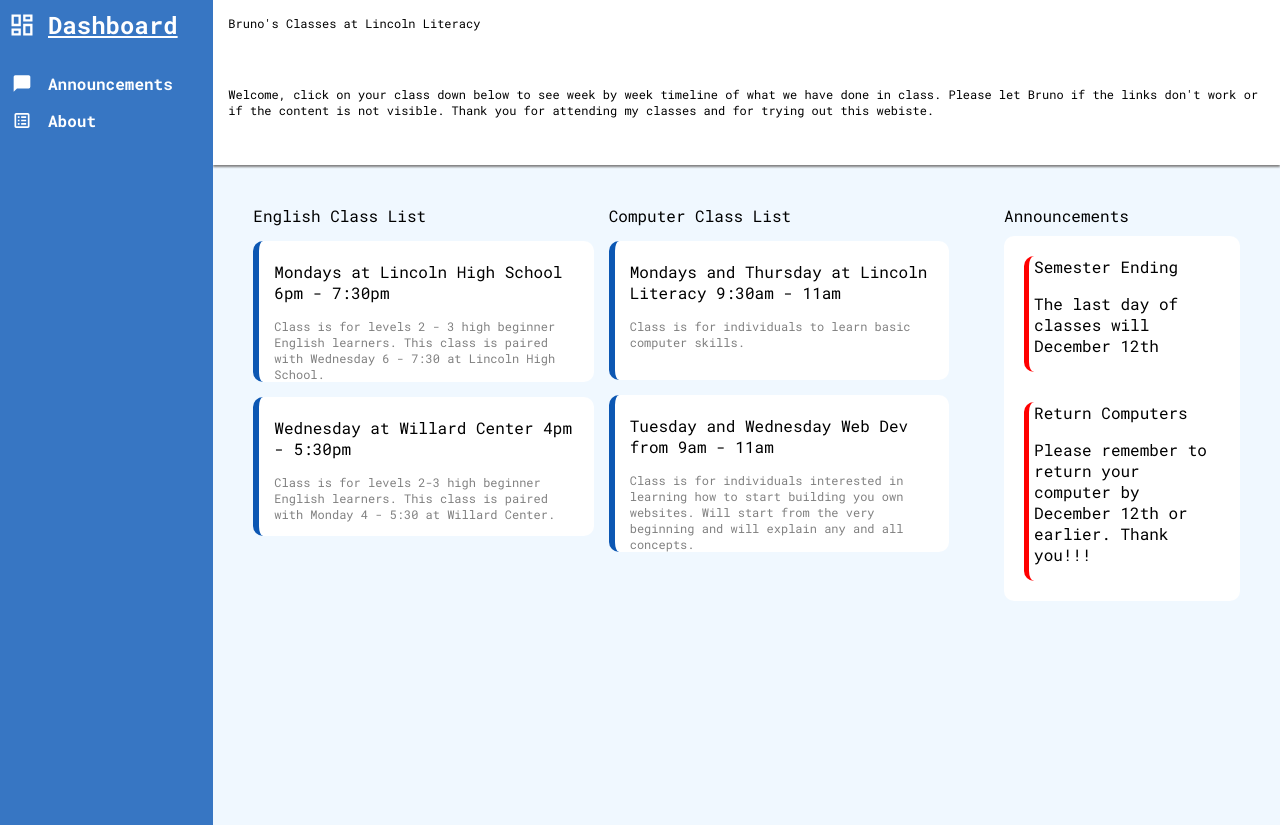
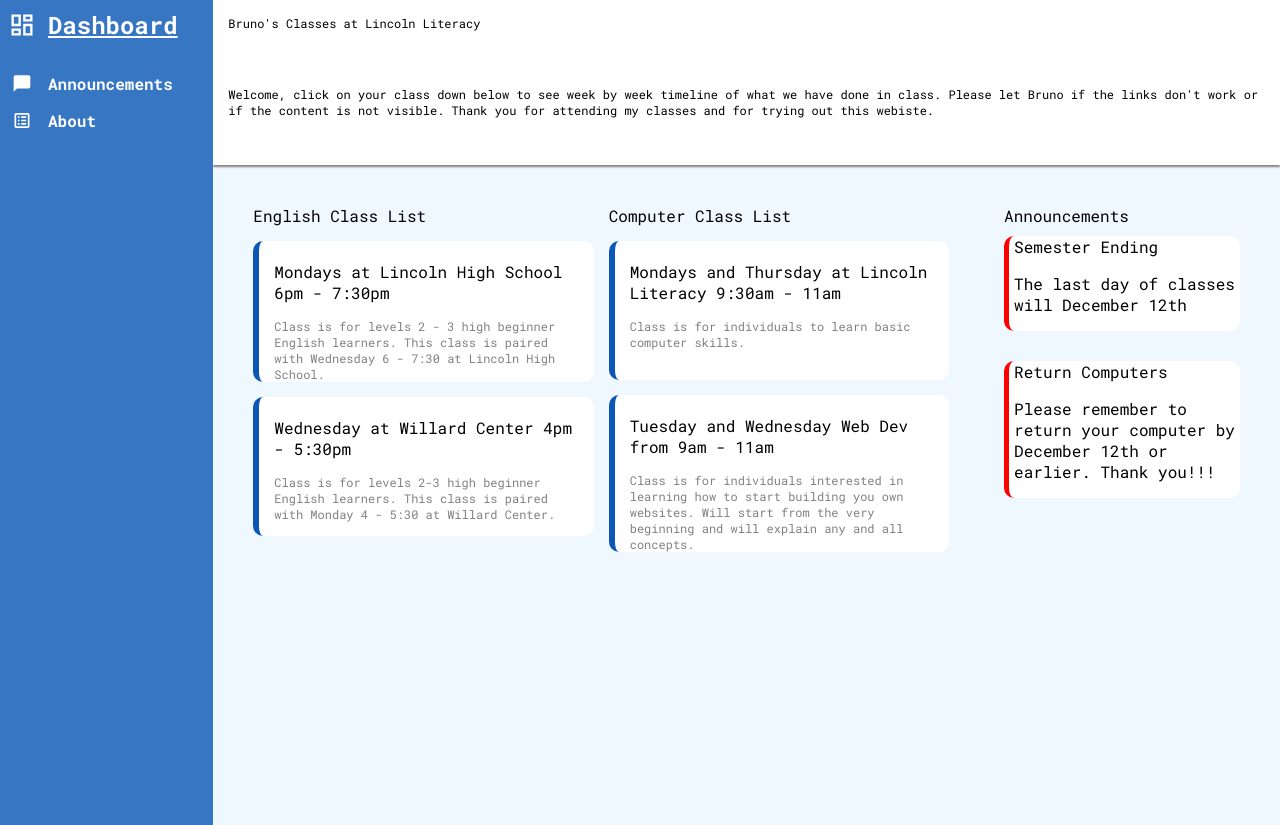
Before and after one commit to spicyguac/classDashboard, a plain HTML site: page index.html in a window 1280 px wide. Drawn offline with Linux system fonts and the light colour scheme.

Commit message:
Make individual announcements stand alone
Seperated announcements into individual pieces
instead of them being in one big box

```diff
--- a/styling.css
+++ b/styling.css
@@ -138,8 +138,8 @@ body {
     display: flex;
     flex-direction: column;
     gap: 30px;
-    background-color: white;
-    padding: 20px;
+    /*background-color: white;*/
+
     border-radius: 10px;
 }
 
@@ -149,6 +149,7 @@ body {
     border-left: 5px solid red;
     border-radius: 10px;
     padding-left: 5px;
+    background-color: white;
 }
 
 .announcementTitle {
```
